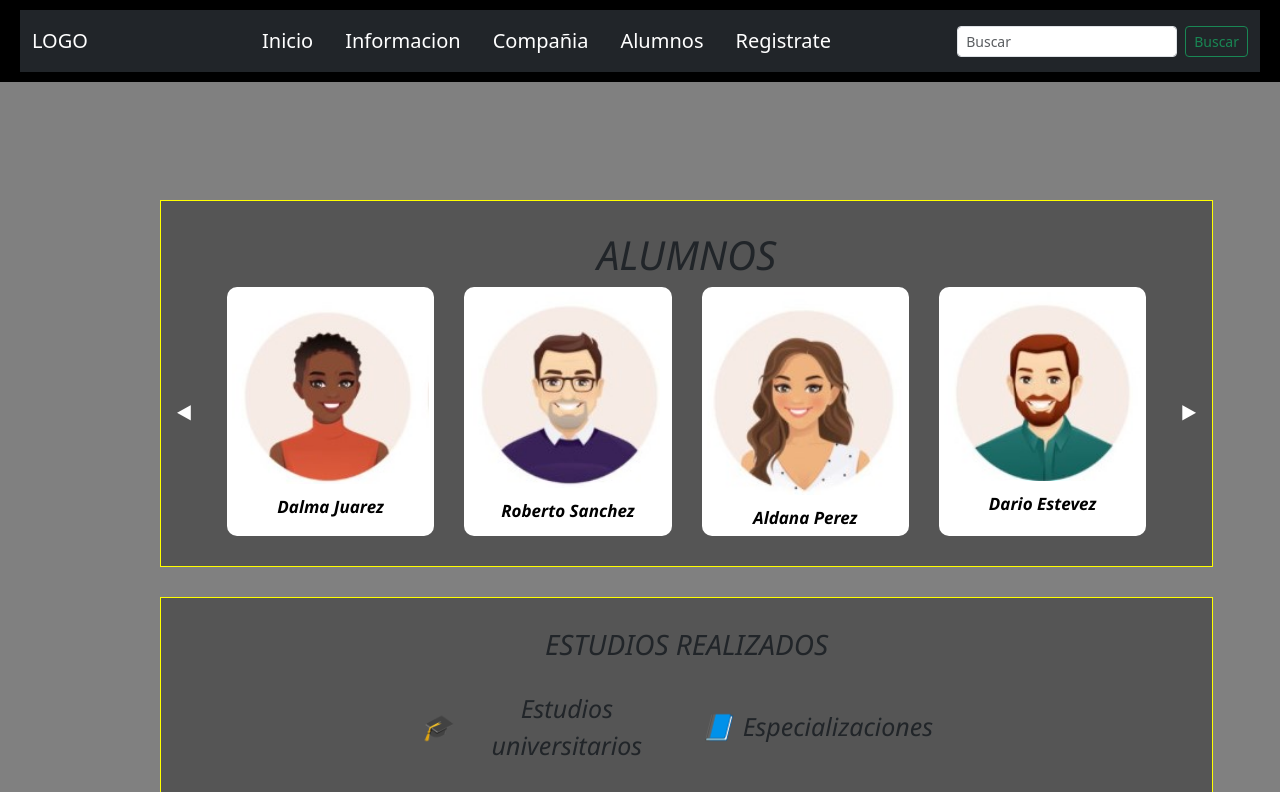
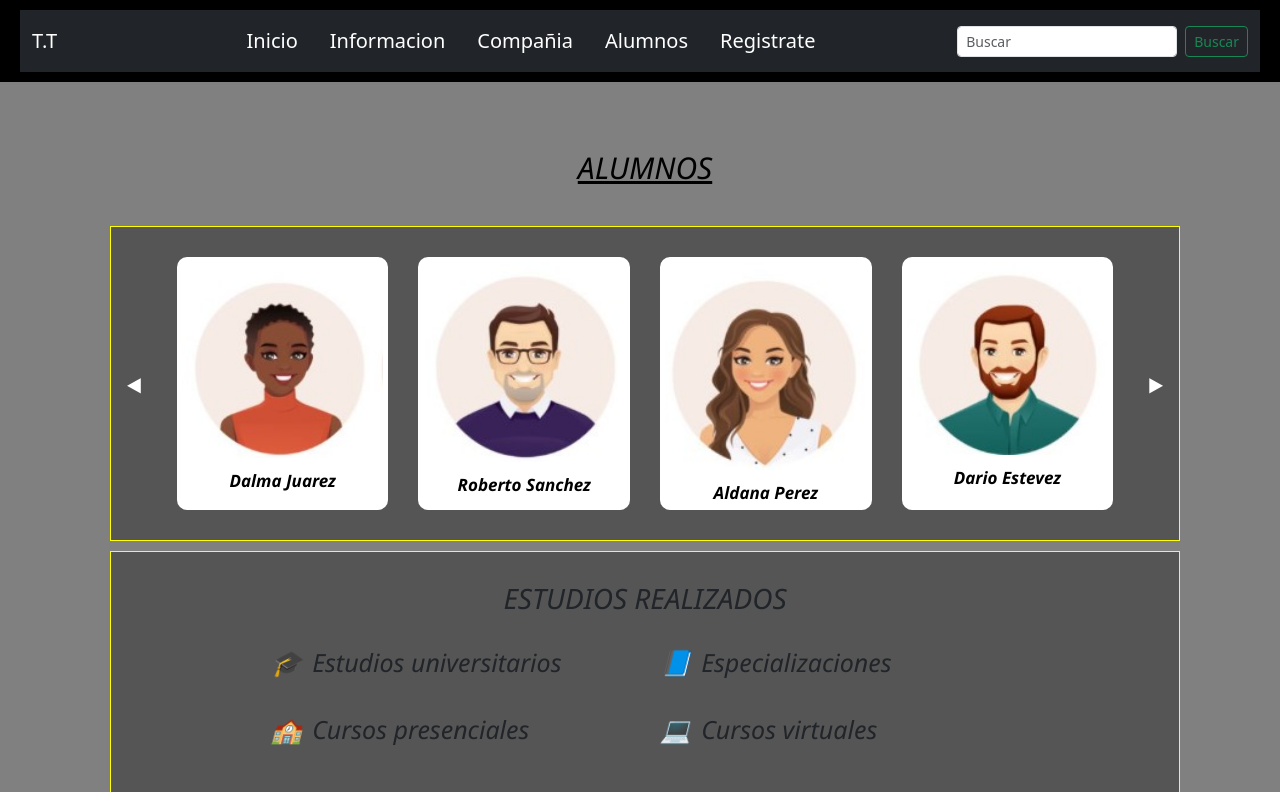
Before and after one commit to ImbrialeTami/Imbriale-coder, a plain HTML site: page pages/alumnos.html in a window 1280 px wide. Shown: the top 792 px of the page. Drawn offline with nearby package versions, Linux system fonts and the light colour scheme.

Commit message:
modificacion page alumnos

```diff
--- a/css/style.css
+++ b/css/style.css
@@ -269,9 +269,8 @@ strong{
 
 .contenedor-principal {
     display: grid;
-    gap: 30px;
-    margin: 100px;
-    width: 90%;
+    gap: 10px;
+    margin: 50px;
 }
 
 .alumnos, .estudios {
@@ -333,7 +332,7 @@ strong{
     display: grid;
     grid-template-columns: repeat(2, 1fr);
     gap: 30px;
-    padding: 20px 250px;
+    padding: 20px 150px;
 }
 
 .grid-estudios .item {
--- a/pages/alumnos.html
+++ b/pages/alumnos.html
@@ -16,7 +16,7 @@
     <div class="container-fluid d-flex justify-content-between align-items-center">
 
       <!-- Logo a la izquierda -->
-      <a class="navbar-brand me-5" href="#">LOGO</a>
+      <a class="navbar-brand me-5" href="#">T.T</a>
 
       <!-- Menú centrado -->
       <div class="collapse navbar-collapse justify-content-center" id="navbarNavDropdown">
@@ -50,9 +50,9 @@
 
 <main id="main">
     <div class="contenedor-principal">
+    <h1 class="titulos_main">ALUMNOS</h1>
     <!-- Sección ALUMNOS -->
 <section class="alumnos">
-    <h1>ALUMNOS</h1>
     <div class="carrusel">
             <button class="flecha izquierda">◀</button>
         <div class="imagenes">
```
Also changed, not shown: pages/compañia.html (+1 -1 lines), pages/informacion.html (+1 -1 lines), pages/registrate.html (+1 -1 lines).
